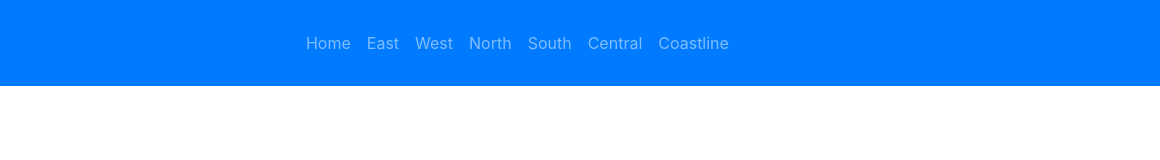
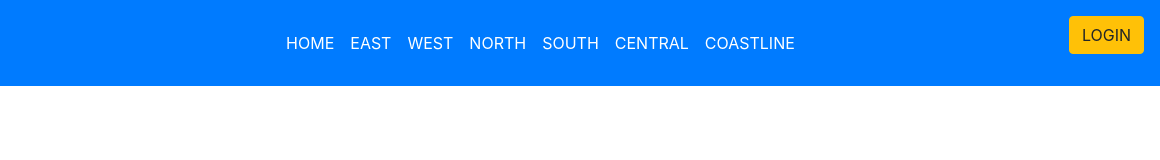
Before and after one commit to dicksonkariuki/Africa-s-Stock-Images, a plain HTML site: page index.html in a window 1280 px wide. Shown: the full height of the page, 120-1280 px from the left. Drawn offline with nearby package versions, Linux system fonts and the light colour scheme.

Commit message:
add the login button to the nav bar

```diff
--- a/css/styles.css
+++ b/css/styles.css
@@ -1,4 +1,13 @@
-
+#nav{
+    background-color:darkblue;
+    text-align: center !important;
+    text-decoration: none;
+}
+#nav ul li a {
+    color:white;
+    text-decoration: none!important;
+    text-transform: uppercase;
+}
 .navbar-right ul li{
     list-style:none;
 }
--- a/index.html
+++ b/index.html
@@ -42,10 +42,9 @@
               </li>
           </ul>
           <nav class="navbar-right">
+                <a href="login.html"><button type="button" class="btn btn-warning">LOGIN</button></a>
            <ul>
              <li class="nav-item">
-               <a class="nav-link" href="LOGIN">LOGIN</a>
-             </li>
            </ul>
           </nav>
         </div>
```
